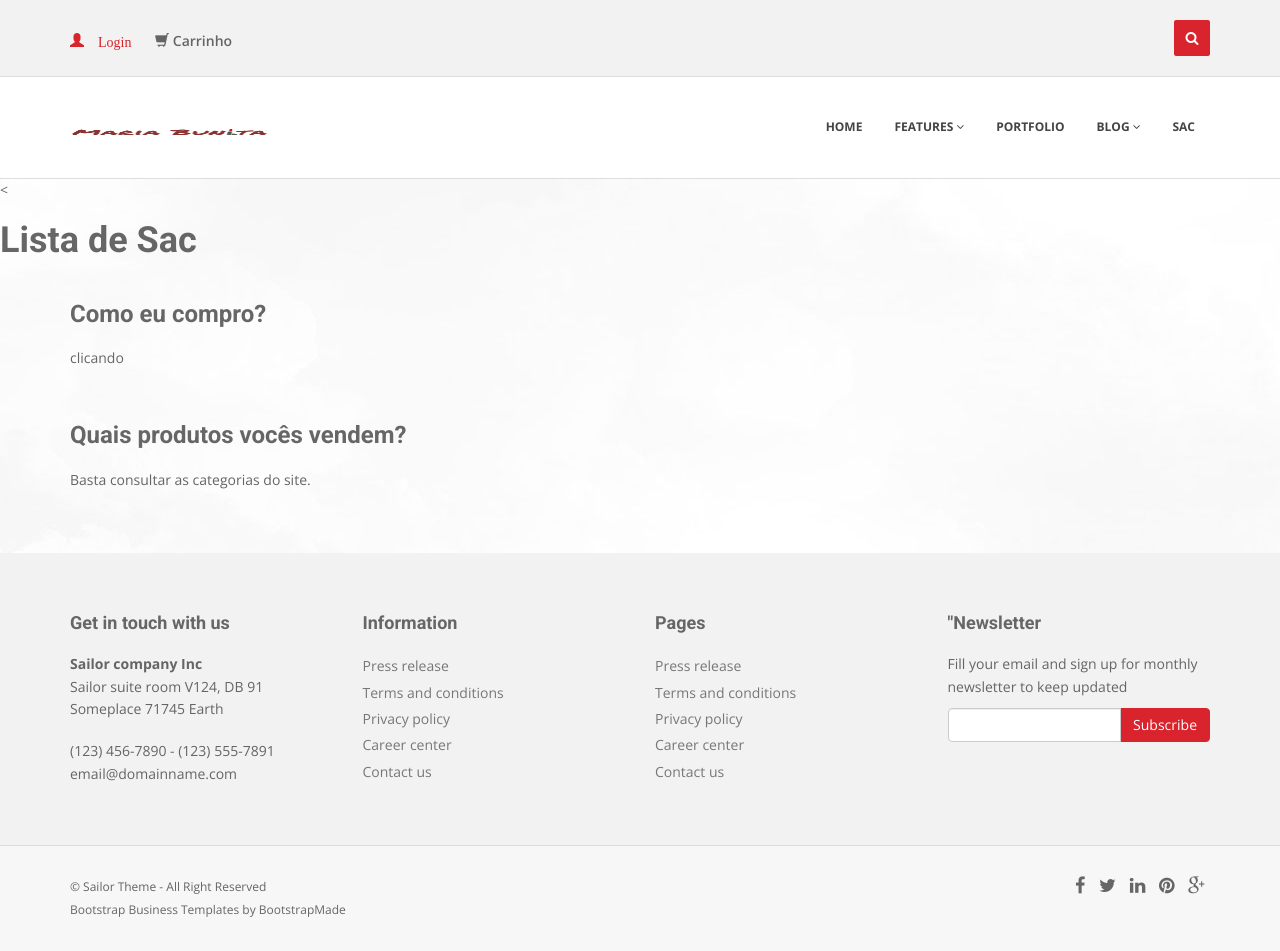
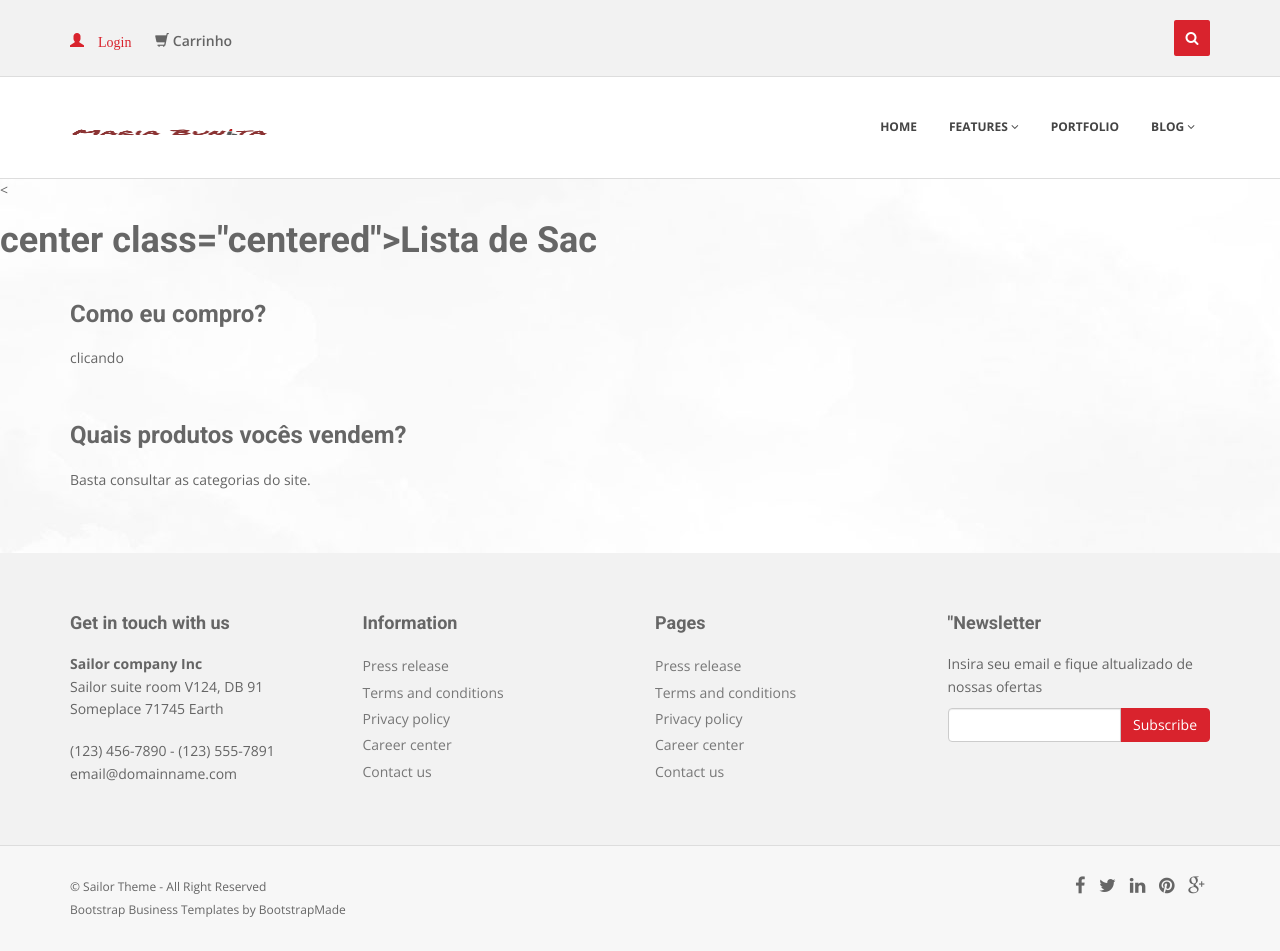
Before and after one commit to brunogomes3000/mariabunita, a Django app: template mariabunita/core/templates/sac.html in a window 1280 px wide. Run offline with Django 3.2, Linux system fonts and the light colour scheme; the template is opened without the code that fills it: values that come from a table or form of the project are taken from there, others are empty; data comes from the database, SQL or seed files in the repository; parts of the project's set-up code (start-up, migrations or seed data) failed here and were passed over; some libraries are stand-ins or nearby versions.

Commit message:
alterei o codigo de base

```diff
--- a/mariabunita/core/templates/base.html
+++ b/mariabunita/core/templates/base.html
@@ -52,7 +52,7 @@
                                 {% else %}
                                 <li><a href="{% url 'logout' %}"><i class="glyphicon glyphicon-ban-circle"></i> Logout</a></li>
                                 <li><a href="{% url 'usuario' %}"><i class="glyphicon glyphicon-user"></i> Perfil</a></li>
-
+                                 <li><a href="{% url 'sac' %}"><i class="glyphicon glyphicon-user"></i> Perfil</a></li>
                                 {% endif %}
 
 
@@ -119,7 +119,6 @@
                                     <li><a href="post-leftsidebar.html">Post left sidebar</a></li>
                                 </ul>
                             </li>
-                            <li><a href="{% url 'sac' %}">SAC</a></li>
 
                         </ul>
                     </div>
@@ -182,7 +181,7 @@
                     <div class="col-sm-3 col-lg-3">
                         <div class="widget">
                             <h4>"Newsletter</h4>
-                            <p>Fill your email and sign up for monthly newsletter to keep updated</p>
+                            <p> Insira seu email e fique altualizado de nossas ofertas </p>
                             <div class="form-group multiple-form-group input-group">
                                 <input type="email" name="email" class="form-control">
                                 <span class="input-group-btn">
--- a/mariabunita/core/templates/sac.html
+++ b/mariabunita/core/templates/sac.html
@@ -6,7 +6,7 @@ SAC | {{ block.super }}
 {%endblock %}
 
 {% block conteudo %}
-<<h1 center class="centered">Lista de Sac </center><br/></h1>
+<<h1> center class="centered">Lista de Sac </center><br/></h1>
 <div class="container">
 <div class="row mt">
 <div class="col-lg-4">
```
